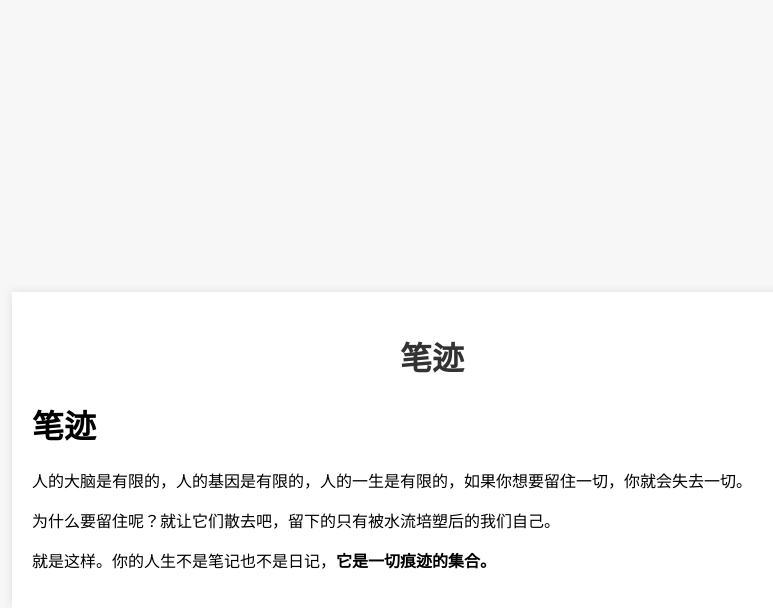
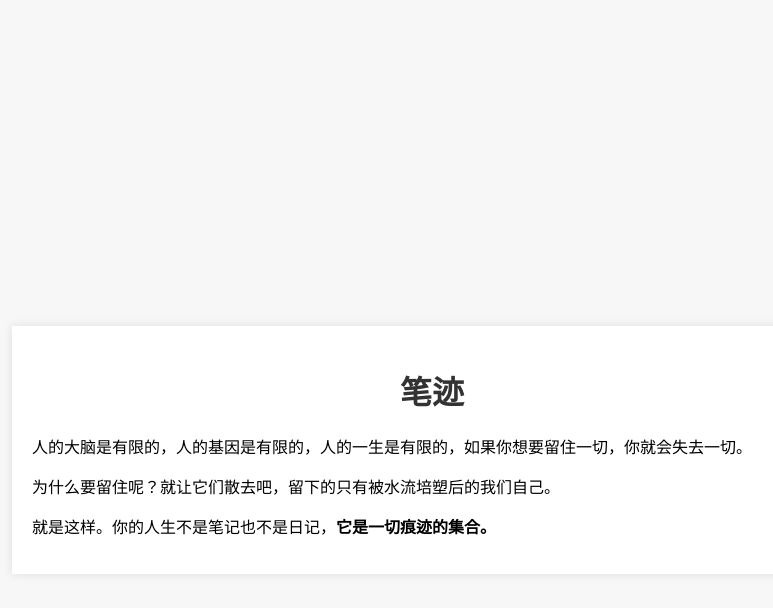
Before and after one commit to Benetaid/Benetaid.github.io, a Jekyll site: the page built from _posts/2025-03-12-Trace.md, in a window 1280 px wide. Shown: the top 608 px of the page, without its empty margins (208-981 px from the left). Built offline with Jekyll 4.4.1, drawn with Linux system fonts in a browser that asks for light colours.

Commit message:
Update 2025-03-12-Trace.md

```diff
--- a/_posts/2025-03-12-Trace.md
+++ b/_posts/2025-03-12-Trace.md
@@ -8,7 +8,6 @@ description: 某些初衷。
 comments: true
 published: true
 ---
-# 笔迹
 
 人的大脑是有限的，人的基因是有限的，人的一生是有限的，如果你想要留住一切，你就会失去一切。
 
```
